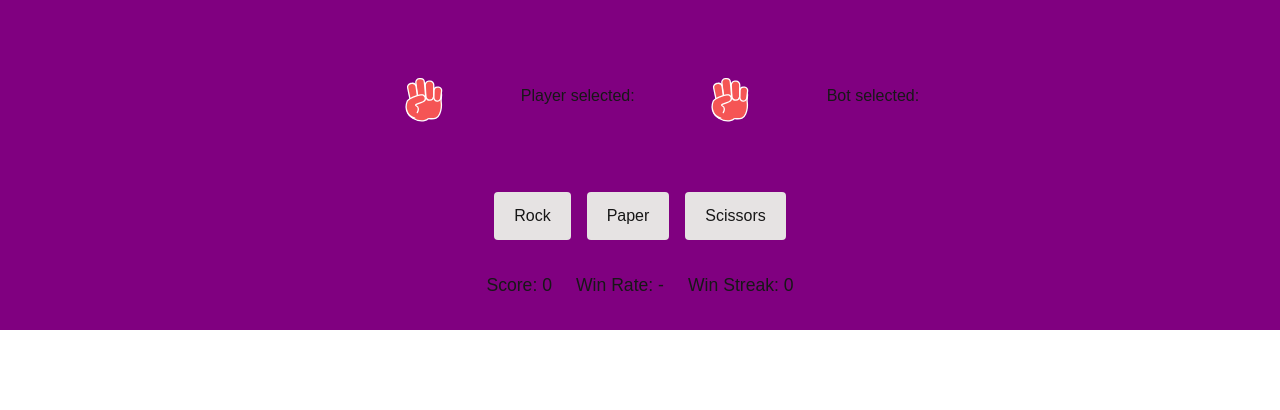
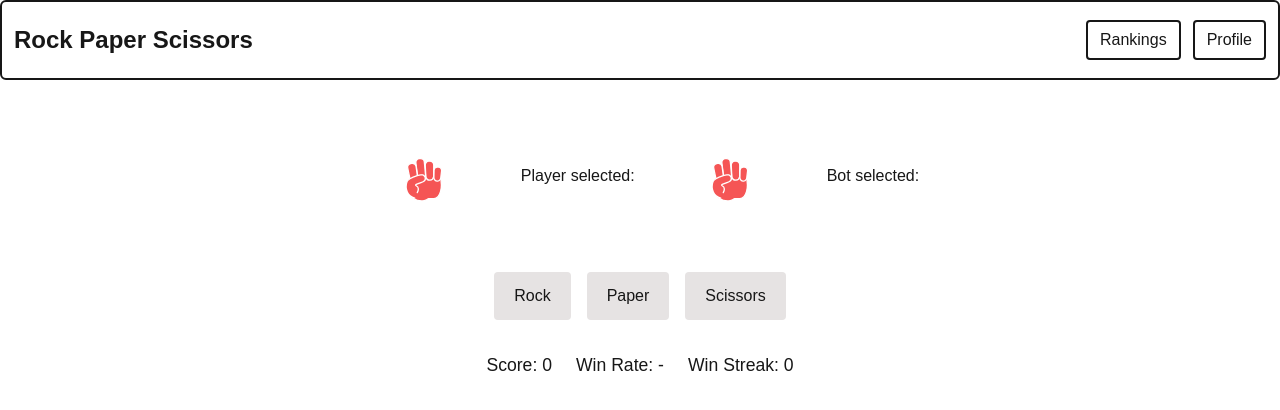
Before and after one commit to megasceptileftw/ecs162finalproject, a Next.js app: page /rps in a window 1280 px wide. Shown: the top 410 px of the page. Built offline with nearby package versions, Linux system fonts and the light colour scheme.

Commit message:
updated with correct dev version

```diff
--- a/package.json
+++ b/package.json
@@ -12,7 +12,8 @@
     "clsx": "^2.1.1",
     "next": "^15.3.2",
     "react": "^19.1.0",
-    "react-dom": "^19.1.0"
+    "react-dom": "^19.1.0",
+    "lottie-react": "^2.4.1"
   },
   "devDependencies": {
     "@eslint/eslintrc": "^3",
--- a/src/app/globals.css
+++ b/src/app/globals.css
@@ -2,7 +2,7 @@
 
 
 main {
-  background-color: purple;
+  background-color: white;
 }
 
 :root {
--- a/src/app/rps/page.js
+++ b/src/app/rps/page.js
@@ -1,6 +1,7 @@
 "use client"
 import { useState, useRef, useEffect } from 'react'
 import ChoiceAnimation from "../components/animation"
+import Navbar from '@/components/navbar'
 
 const choices = ['rock', 'paper', 'scissors'] //string choices both for player and bot
 
@@ -65,16 +66,21 @@ export default function RPSPage() {
     }
 
     return (
+        <>
+
+        <Navbar />
+
         <main className="flex flex-col items-center justify-start p-8 gap-8">
             {/* Images and text for selections in rps */}
             <div className="flex gap-8 items-center">
-                {/* Animation jsx element based on each choice, taken care of in button handlr */}
-                <ChoiceAnimation ref ={playerAnimRef}/>
+                {/* Player choice image will fill with assets later*/}
+                {/* {<img src={`${playerChoice}.png`}/>} */}
+                <ChoiceAnimation ref={playerAnimRef}/>
                 <p>Player selected: {playerChoice}</p>
 
                 {/* Bot choice image - same */}
-                {/*same as above*/}
-                <ChoiceAnimation ref ={botAnimRef}/>
+                {/* {<img src={`${botChoice}.png`}/>} */}
+                <ChoiceAnimation ref={botAnimRef}/>
                 <p>Bot selected: {botChoice}</p>
 
                 {/* Underneath imgs probably include text declaring the winner */}
@@ -114,5 +120,7 @@ export default function RPSPage() {
                 <p>Win Streak: {stats.winStreak}</p>
             </div>
         </main>
+
+        </>
     );
 }
```
